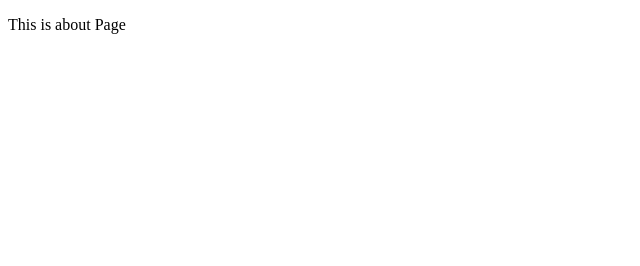
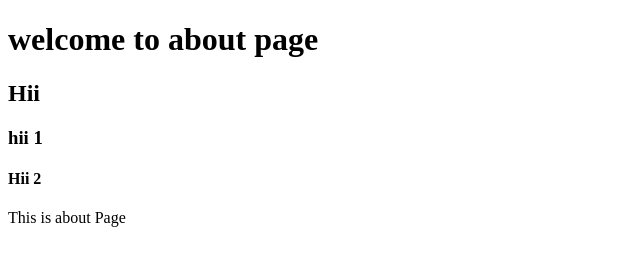
Before and after one commit to chaudharysadique78/git-tutorail, a plain HTML site: page about.html in a window 1280 px wide. Shown: the whole page, without its empty margins (0-640 px from the left). Drawn offline with Linux system fonts and the light colour scheme.

Commit message:
diff commit

```diff
--- a/about.html
+++ b/about.html
@@ -6,6 +6,10 @@
     <title>About Page</title>
 </head>
 <body>
+    <h1>welcome to about page</h1>
+    <h2>Hii</h2>
+    <h3>hii 1</h3>
+    <h4>Hii 2</h4>
     <p>This is about Page</p>
 </body>
 </html>
```
